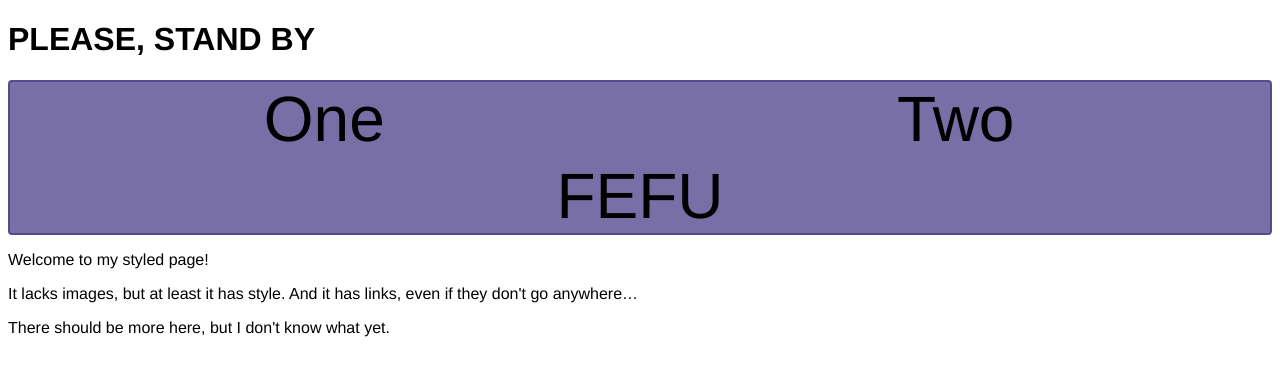
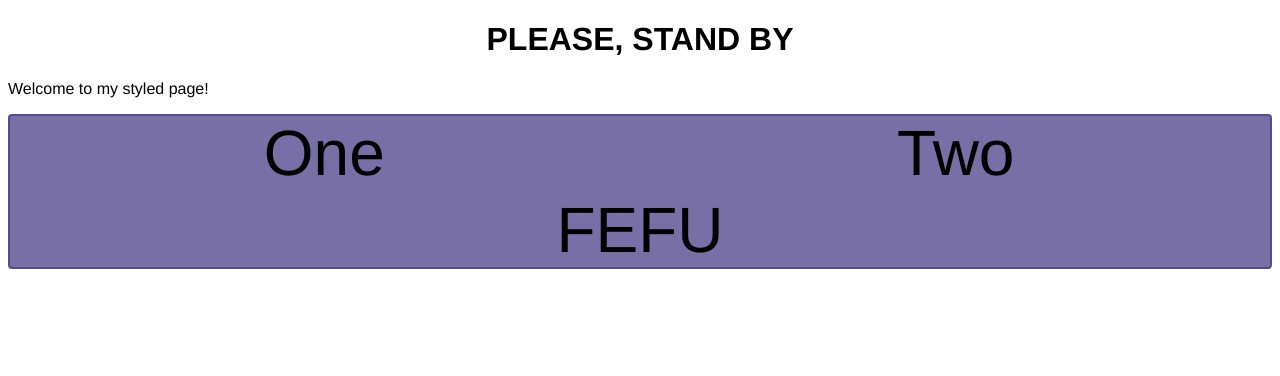
Before and after one commit to PlzStandBy/PlzStandBy.github.io, a plain HTML site: page index.html in a window 1280 px wide. Drawn offline with Linux system fonts and the light colour scheme.

Commit message:
Update index.html

```diff
--- a/index.html
+++ b/index.html
@@ -6,20 +6,12 @@
 </head>
 
 <body>
-<h1>PLEASE, STAND BY</h1>
+<h1 align="center">PLEASE, STAND BY</h1>
 
+<p>Welcome to my styled page!
 
 <div class="grid-container">
   <div class="One">One</div>
   <div class="Two">Two</div>
   <div class="fefu">FEFU</div>
 </div>
-
-<p>Welcome to my styled page!
-
-</p><p>It lacks images, but at least it has style.
-And it has links, even if they don't go
-anywhere…
-
-</p><p>There should be more here, but I don't know
-what yet.
```
